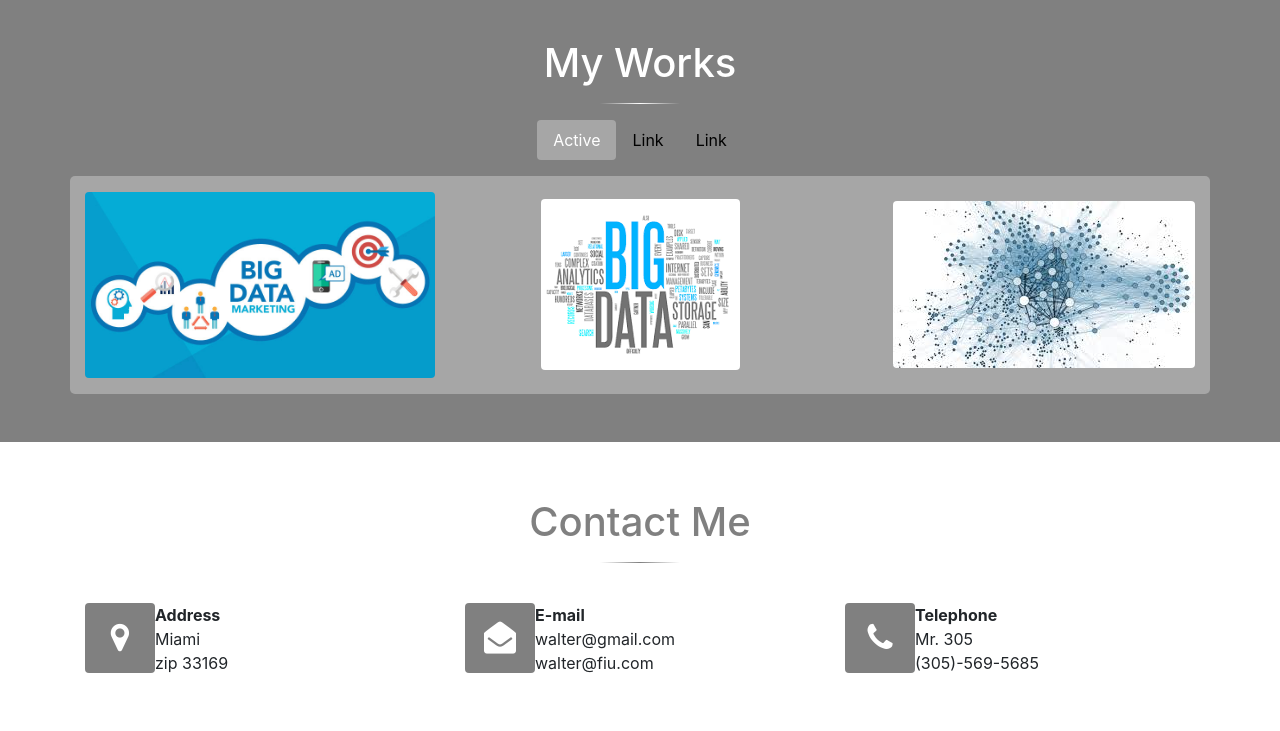
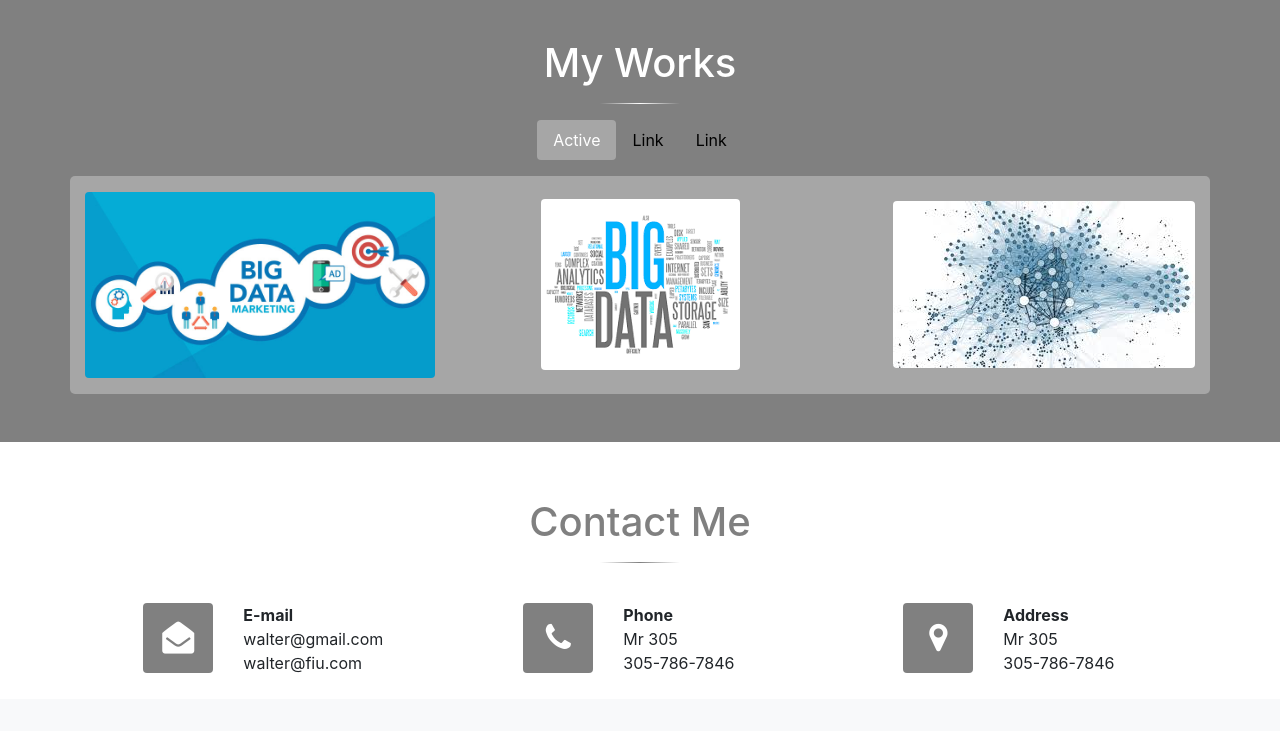
Before and after one commit to oscarMartinezMalo/Example-of-resume, a PHP site: page / in a window 1280 px wide. Shown: the part 5124-5855 px from the top of the page. After the commit the page ends 5797 px from the top, so only its background shows below. Run offline with PHP 8.4, Linux system fonts and the light colour scheme; some libraries are stand-ins or nearby versions.

Commit message:
contactme
First row over

```diff
--- a/sections/contactme.php
+++ b/sections/contactme.php
@@ -3,29 +3,38 @@
 		<h1>Contact Me</h1>
 		<hr class="hr">
 		<div class="row py-4">
-			<div class="col-4">
-				<p class="d-inline-block">
-					<strong>Address</strong> <br>
-					 Miami  <br>
-					 zip 33169
-					<div class="square rounded float-md-left"><span class="fa fa-map-marker center-icons"></span></div>
-				</p>
+			<div class="col-md-4">
+				<div class="row">
+					<div class="col-5">
+						<div class="square rounded float-right"><span class="fa fa-envelope-open center-icons"></span></div>
+					</div>
+					<div class="col-7"><p class="mb-0"><strong>E-mail</strong></p>
+						<p class="mb-0">walter@gmail.com </p>
+						<p class="mb-0">walter@fiu.com</p>
+					</div>
+				</div>
 			</div>
-			<div class="col-4">
-				<p class="d-inline-block">
-					<strong>E-mail</strong> <br>
-					 walter@gmail.com <br>
-					 walter@fiu.com
-					<div class="square rounded float-md-left"><span class="fa fa-envelope-open center-icons"></span></div>
-				</p>
+			<div class="col-md-4">
+				<div class="row">
+					<div class="col-5">
+						<div class="square rounded float-right"><span class="fa fa-phone center-icons"></span></div>
+					</div>
+					<div class="col-7"><p class="mb-0"><strong>Phone</strong></p>
+						<p class="mb-0">Mr 305 </p>
+						<p class="mb-0">305-786-7846</p>
+					</div>
+				</div>
 			</div>
-			<div class="col-4">
-				<p class="d-inline-block">
-					<strong>Telephone</strong> <br>
-					 Mr. 305 <br>
-					 (305)-569-5685
-					<div class="square rounded float-md-left"><span class="fa fa-phone center-icons"></span></div>
-				</p>
+			<div class="col-md-4">
+				<div class="row">
+					<div class="col-5">
+						<div class="square rounded float-right"><span class="fa fa-map-marker center-icons"></span></div>
+					</div>
+					<div class="col-7"><p class="mb-0"><strong>Address</strong></p>
+						<p class="mb-0">Mr 305 </p>
+						<p class="mb-0">305-786-7846</p>
+					</div>
+				</div>
 			</div>
 		</div>
 	</div>
```
